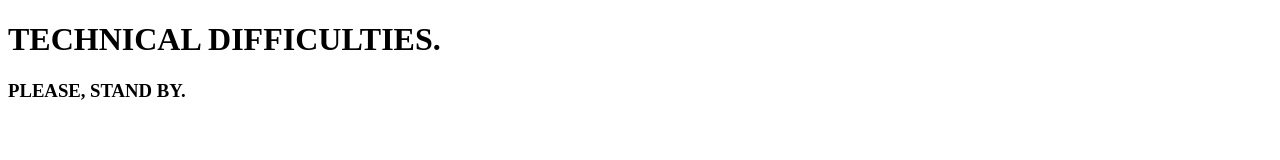
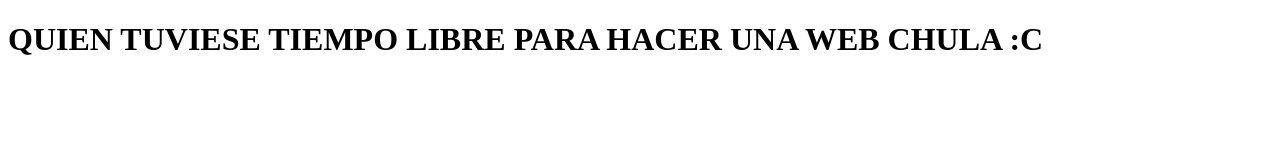
Before and after one commit to alejandroveros/veros.es, a plain HTML site: page index.html in a window 1280 px wide. Drawn offline with Linux system fonts and the light colour scheme.

Commit message:
Actualizar index.html

```diff
--- a/index.html
+++ b/index.html
@@ -5,6 +5,5 @@
 </head>
 
 <body>
-	<h1>TECHNICAL DIFFICULTIES.</h1>
-	<h3>PLEASE, STAND BY.</h3>
+	<h1>QUIEN TUVIESE TIEMPO LIBRE PARA HACER UNA WEB CHULA :C</h1>
 </body>
```
